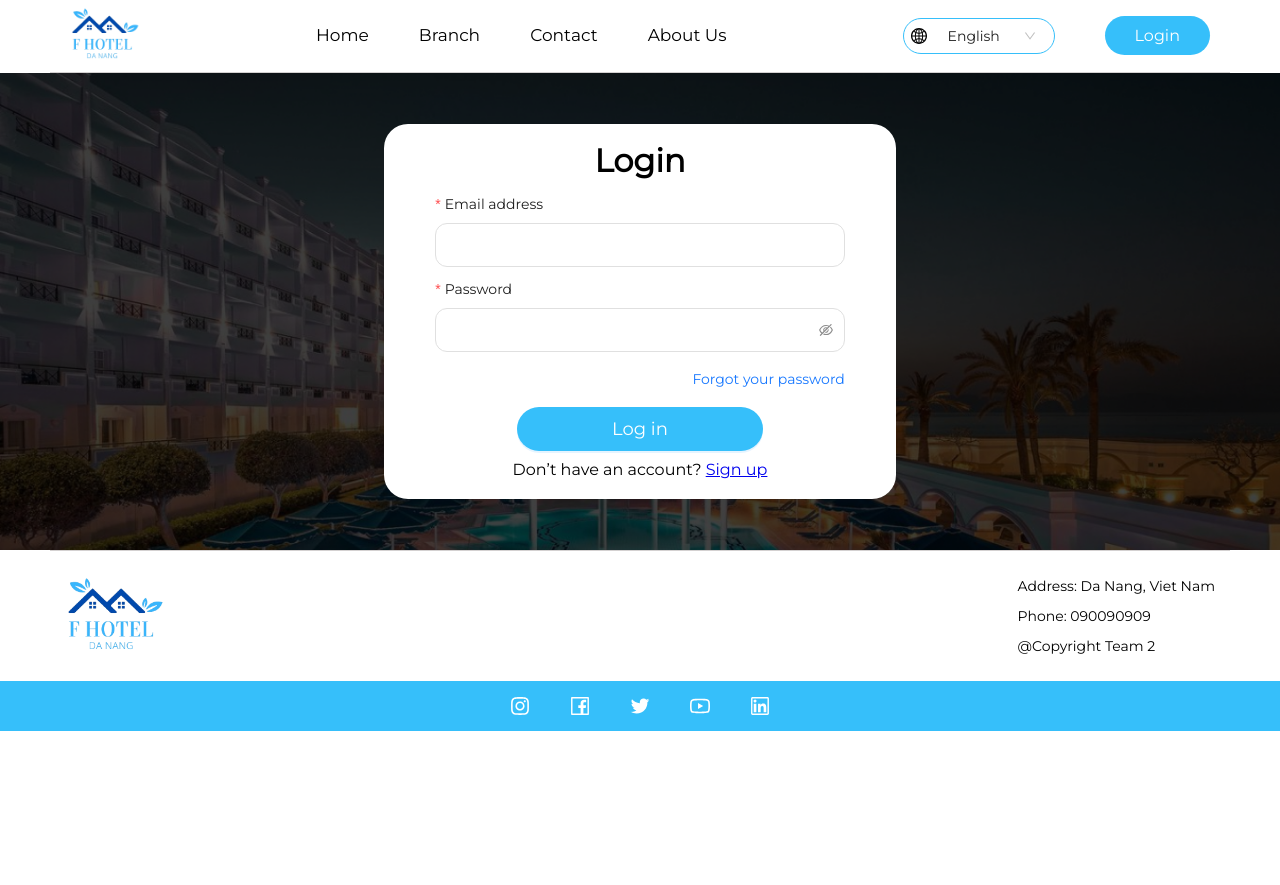
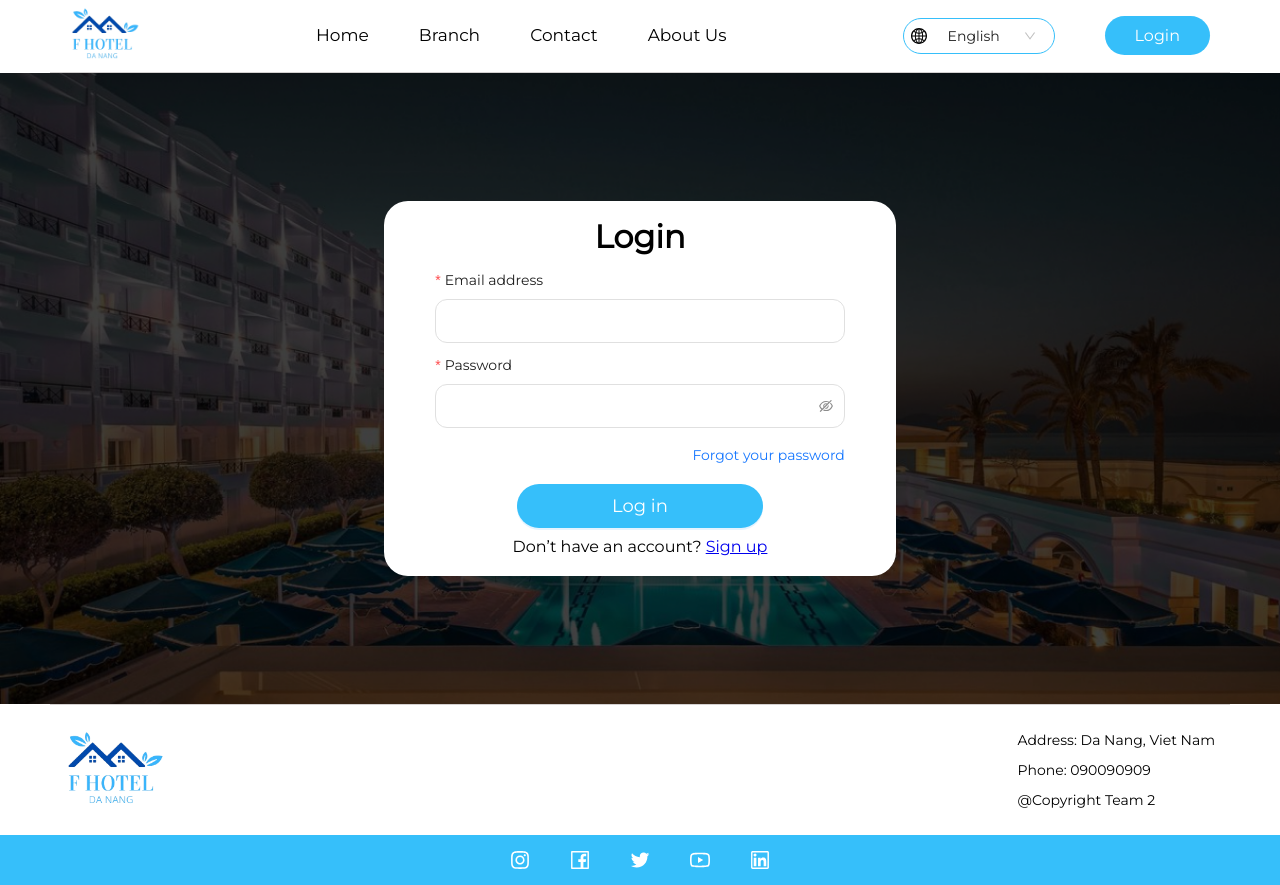
Before and after one commit to HoangTB/Mock_FE, a React (Create React App) app: page /login in a window 1280 px wide. Before the commit the page ends 800 px from the top, so only its background shows below. Built offline with nearby package versions, Linux system fonts and the light colour scheme.

Commit message:
fix: fix ui login

```diff
--- a/src/pages/login/login-form.module.css
+++ b/src/pages/login/login-form.module.css
@@ -2,7 +2,7 @@
   background: url('../../../public/images/background.png');
   object-fit: cover;
   background-size: cover;
-  padding: 4% 30%;
+  padding: 10% 30%;
 }
 
 .title {
```
